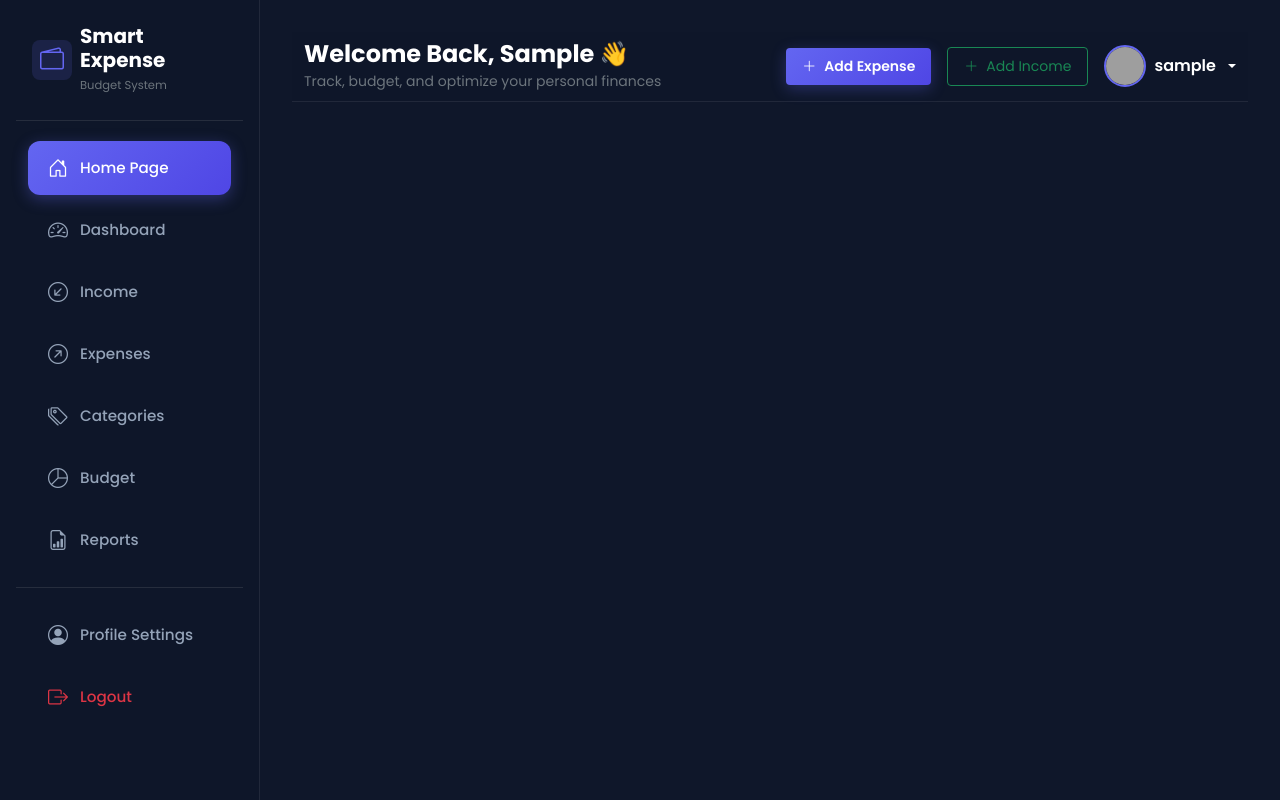
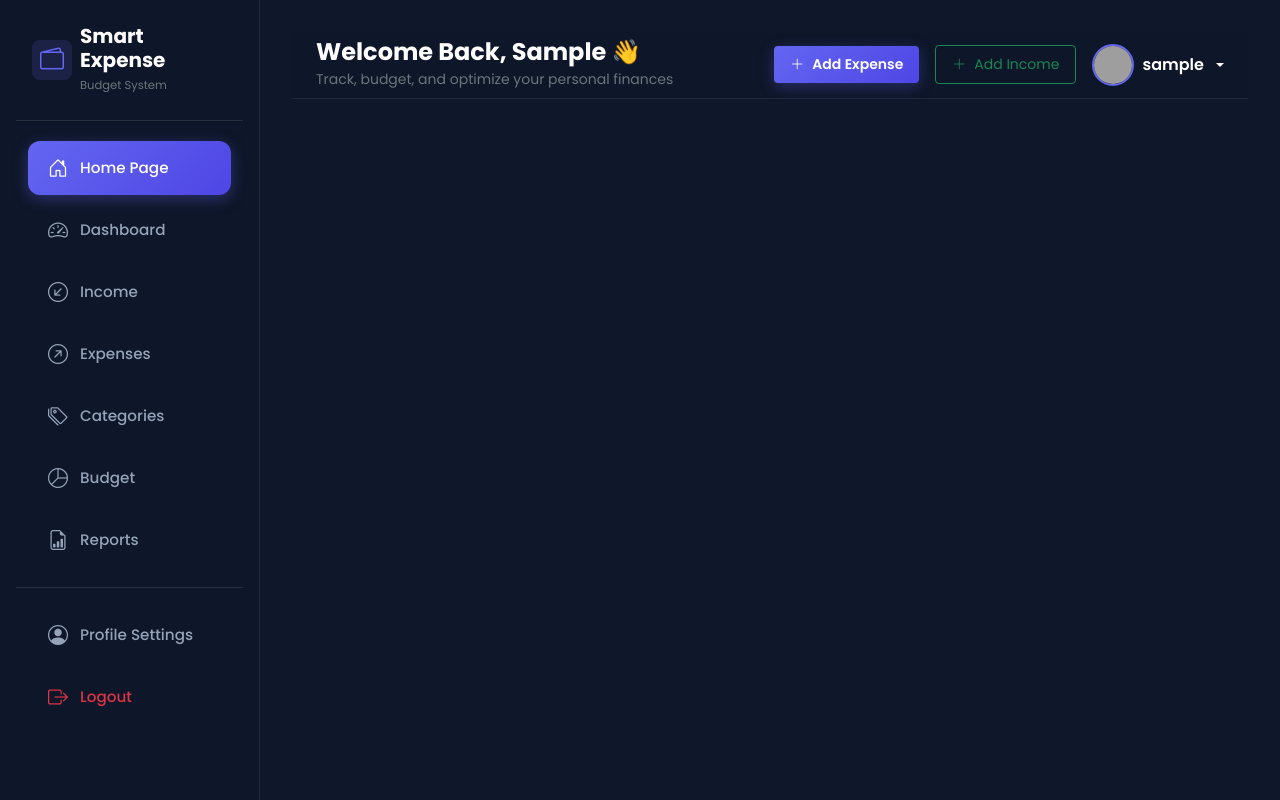
Before and after one commit to Mrutunjaya-Muduli/Expense-Tracker, a Django app: page / in a window 1280 px wide. Run offline with Django 5.2, Linux system fonts and the light colour scheme; the visitor is signed in with stand-in values (Sample User, id 1); grey boxes are pictures that could not be loaded.

Commit message:
Expand navbar width to 100% full page and significantly decrease vertical height

```diff
--- a/static/css/custom.css
+++ b/static/css/custom.css
@@ -97,12 +97,13 @@ h1, h2, h3, h4, h5, h6, .fw-bold, .fw-extrabold, .display-4, .stat-card h3, .btn
     transition: margin-left 0.3s ease;
 }
 
-/* Fixed/Sticky Top Navbar Settle Design */
+/* Fixed/Sticky Top Navbar Settle Design (Full Width & Slim Height) */
 .navbar-glass {
     position: sticky;
     top: 0;
     z-index: 1030;
-    width: 100%;
+    width: 100% !important;
+    max-width: 100% !important;
     background: rgba(15, 23, 42, 0.95) !important;
     backdrop-filter: blur(16px);
     -webkit-backdrop-filter: blur(16px);
@@ -113,6 +114,8 @@ h1, h2, h3, h4, h5, h6, .fw-bold, .fw-extrabold, .display-4, .stat-card h3, .btn
     border-radius: 0 !important;
     box-shadow: none !important;
     margin: 0 !important;
+    padding-top: 0.4rem !important;
+    padding-bottom: 0.4rem !important;
 }
 
 @media (max-width: 991.98px) {
--- a/templates/home.html
+++ b/templates/home.html
@@ -5,15 +5,15 @@
 
 {% block auth_content %}
 <!-- Navigation Header for Home Page -->
-<nav class="navbar navbar-expand-lg py-3 mb-4 sticky-top navbar-glass">
-    <div class="container px-3">
+<nav class="navbar navbar-expand-lg py-1.5 mb-4 sticky-top navbar-glass">
+    <div class="container-fluid px-3 px-lg-4">
         <a href="{% url 'home' %}" class="d-flex align-items-center text-decoration-none gap-2 me-3">
-            <div class="rounded-3 bg-indigo-glow p-2 d-flex align-items-center justify-content-center" style="width:42px; height:42px;">
-                <i class="bi bi-wallet2 text-indigo fs-4"></i>
+            <div class="rounded-3 bg-indigo-glow p-1.5 d-flex align-items-center justify-content-center" style="width:36px; height:36px;">
+                <i class="bi bi-wallet2 text-indigo fs-5"></i>
             </div>
             <div>
-                <h5 class="fw-bold text-white mb-0">Smart Expense</h5>
-                <small class="text-secondary" style="font-size: 0.72rem;">Budget System</small>
+                <h6 class="fw-bold text-white mb-0">Smart Expense</h6>
+                <small class="text-secondary" style="font-size: 0.68rem;">Budget System</small>
             </div>
         </a>
 
--- a/templates/navbar.html
+++ b/templates/navbar.html
@@ -1,5 +1,5 @@
-<nav class="navbar navbar-expand-lg py-2 mb-4 sticky-top navbar-glass">
-    <div class="container-fluid">
+<nav class="navbar navbar-expand-lg py-1.5 mb-4 sticky-top navbar-glass">
+    <div class="container-fluid px-3 px-lg-4">
         <button class="btn btn-outline-secondary d-lg-none me-3" type="button" id="sidebarToggle">
             <i class="bi bi-list fs-5"></i>
         </button>
```
